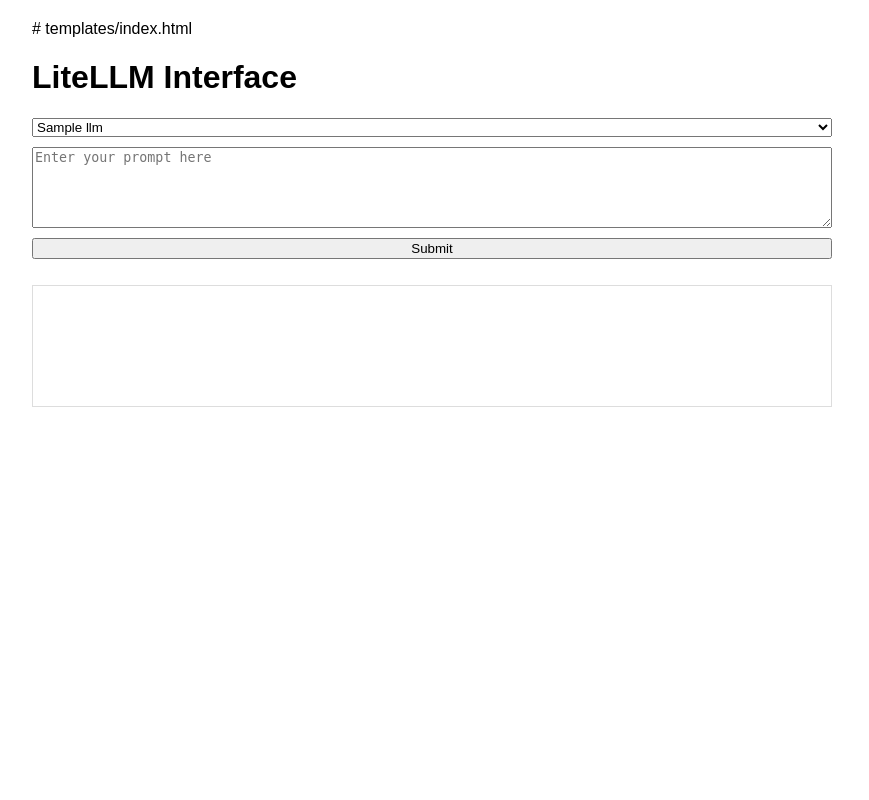
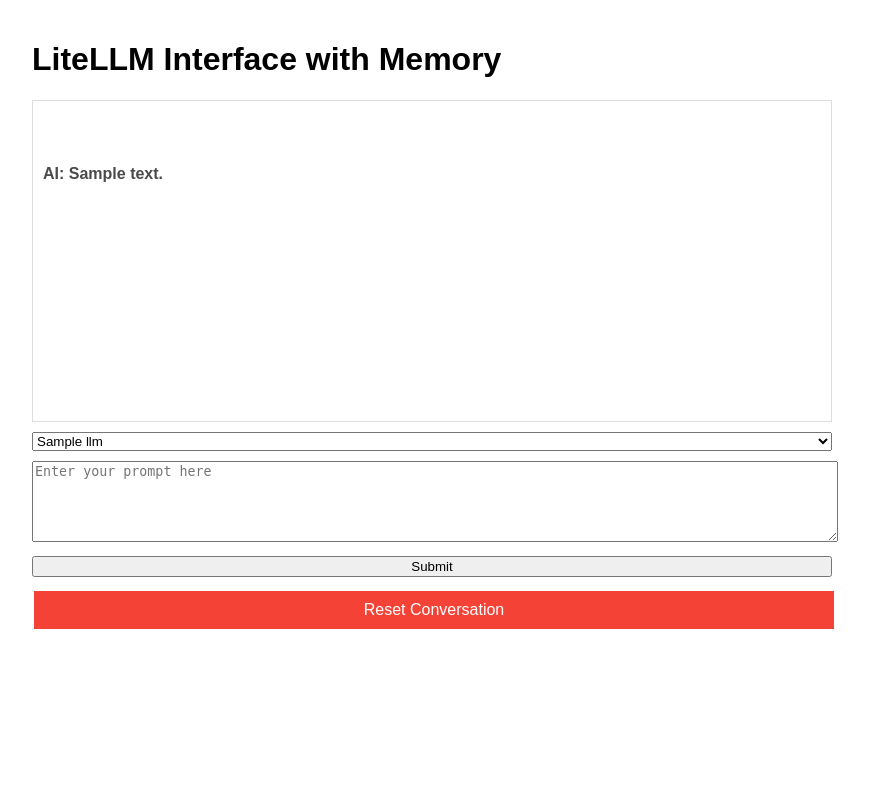
Before and after one commit to chrucci/GenAI-playground, a Flask app: template python/Flask/app/templates/index.html in a window 1280 px wide. Shown: the whole page, without its empty margins (208-1077 px from the left). Run offline with Flask 3, Linux system fonts and the light colour scheme; the template is opened without the code that fills it: most values are stand-ins (such as "Sample title", 1, 10 or a date in 2020).

Commit message:
First attempt and including memory

```diff
--- a/python/Flask/app/templates/index.html
+++ b/python/Flask/app/templates/index.html
@@ -1,22 +1,33 @@
-# templates/index.html
 <!DOCTYPE html>
 <html lang="en">
 <head>
     <meta charset="UTF-8">
     <meta name="viewport" content="width=device-width, initial-scale=1.0">
-    <title>LiteLLM Interface</title>
+    <title>LiteLLM Interface with Memory</title>
     <script src="https://code.jquery.com/jquery-3.6.0.min.js"></script>
     <style>
         body { font-family: Arial, sans-serif; max-width: 800px; margin: 0 auto; padding: 20px; }
         select, textarea, button { width: 100%; margin-bottom: 10px; }
-        #response { border: 1px solid #ddd; padding: 10px; min-height: 100px; white-space: pre-wrap; }
+        #conversation { border: 1px solid #ddd; padding: 10px; min-height: 300px; max-height: 500px; overflow-y: auto; white-space: pre-wrap; margin-bottom: 10px; }
         #prompt { resize: vertical; }
         .human { font-weight: bold; }
         .ai { font-weight: bold; color: #4a4a4a; }
+        #reset { background-color: #f44336; color: white; border: none; padding: 10px 20px; text-align: center; text-decoration: none; display: inline-block; font-size: 16px; margin: 4px 2px; cursor: pointer; }
     </style>
 </head>
 <body>
-    <h1>LiteLLM Interface</h1>
+    <h1>LiteLLM Interface with Memory</h1>
+    <div id="conversation">
+        {% for message in conversation %}
+            {% if message.role == 'user' %}
+<span class="human">Human: {{ message.content }}</span>
+
+            {% else %}
+<span class="ai">AI: {{ message.content }}</span>
+
+            {% endif %}
+        {% endfor %}
+    </div>
     <form id="llm-form">
         <select name="llm" id="llm">
             {% for llm in llms %}
@@ -26,15 +37,23 @@
         <textarea name="prompt" id="prompt" rows="5" placeholder="Enter your prompt here"></textarea>
         <button type="submit">Submit</button>
     </form>
-    <div id="response"></div>
+    <button id="reset">Reset Conversation</button>
 
     <script>
         $(document).ready(function() {
+            function scrollToBottom() {
+                var conversation = document.getElementById('conversation');
+                conversation.scrollTop = conversation.scrollHeight;
+            }
+
+            scrollToBottom();
+
             $('#llm-form').on('submit', function(e) {
                 e.preventDefault();
                 var prompt = $('#prompt').val();
                 var selectedLLM = $('#llm').val();
-                $('#response').html('<span class="human">Human: ' + prompt + '</span>\n\n<span class="ai">' + selectedLLM + ': </span>');
+                $('#conversation').append('<span class="human">Human: ' + prompt + '</span>\n\n<span class="ai">' + selectedLLM + ': </span>');
+                scrollToBottom();
                 $.ajax({
                     url: '/',
                     method: 'POST',
@@ -46,9 +65,20 @@
                             lines.shift(); // Remove the "Human: " line
                             lines.shift(); // Remove the empty line
                             lines.shift(); // Remove the "LLM: " line
-                            $('#response').append(lines.join('\n'));
+                            $('#conversation').find('span.ai:last').append(lines.join('\n'));
+                            scrollToBottom();
                         }
+                    },
+                    complete: function() {
+                        $('#prompt').val('');
+                        scrollToBottom();
                     }
+                });
+            });
+
+            $('#reset').on('click', function() {
+                $.post('/reset', function() {
+                    $('#conversation').empty();
                 });
             });
         });
```
Also changed, not shown: python/Flask/app/claude.py (+37 -6 lines).
